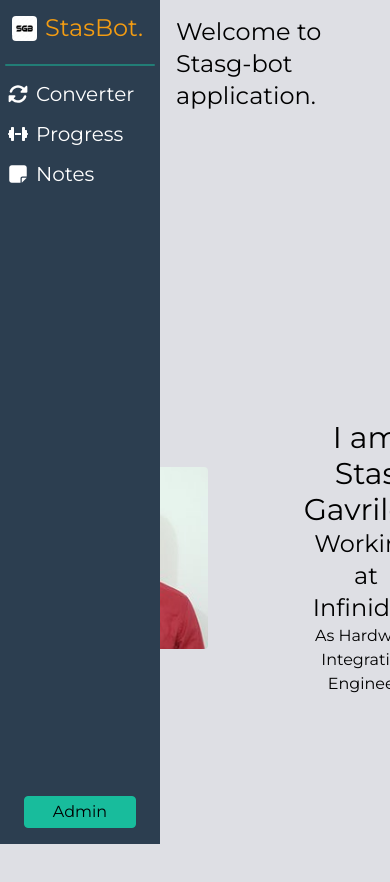
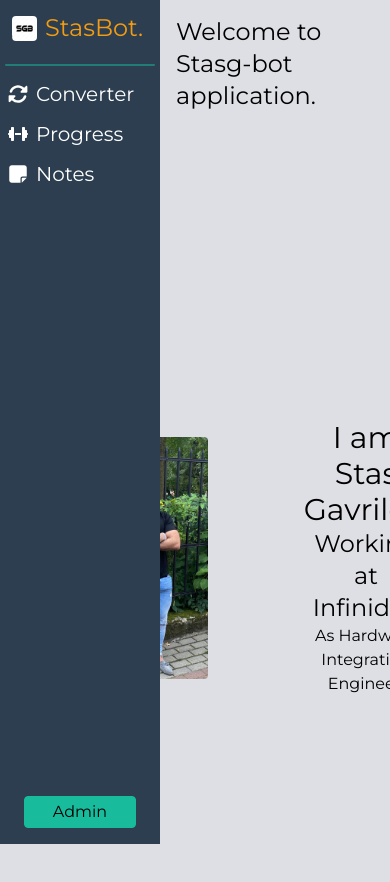
Before and after one commit to StasGavrilov/SGUtils, a Next.js app: page / in a window 390 px wide. Shown: the top 882 px of the page. Built offline with nearby package versions, Linux system fonts and the light colour scheme.

Commit message:
changed profile phone

```diff
--- a/src/app/page.tsx
+++ b/src/app/page.tsx
@@ -9,8 +9,8 @@
         <Image
           src={'/pictures/pro.jpg'}
           alt={'emblem'}
-          width={250}
-          height={250}
+          width={350}
+          height={600}
           className='rounded'
         />
 
```
Also changed, not shown: public/pictures/pro.jpg.
